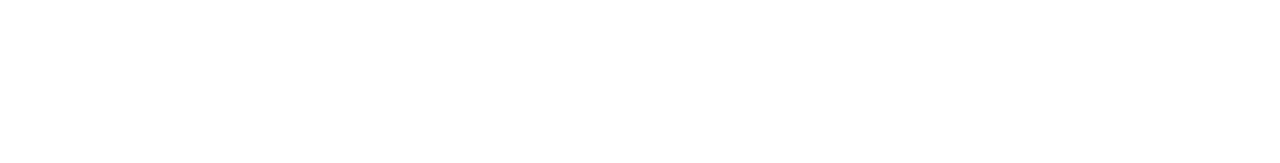
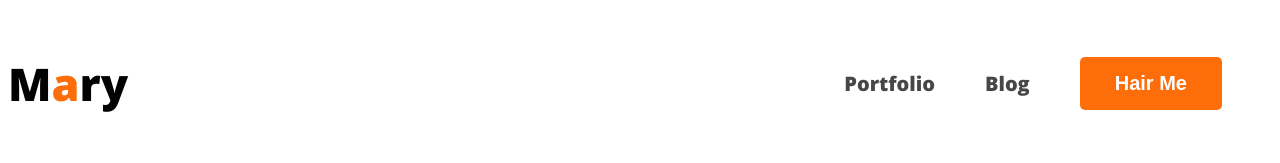
Before and after one commit to hameem03/web-developer-portfolio, a plain HTML site: page index.html in a window 1280 px wide. Drawn offline with nearby package versions, Linux system fonts and the light colour scheme.

Commit message:
add some nav

```diff
--- a/index.html
+++ b/index.html
@@ -4,10 +4,21 @@
     <meta charset="UTF-8">
     <meta name="viewport" content="width=device-width, initial-scale=1.0">
     <title>Web Developer Portfolio</title>
+    <link rel="preconnect" href="https://fonts.googleapis.com">
+    <link rel="preconnect" href="https://fonts.gstatic.com" crossorigin>
+    <link href="https://fonts.googleapis.com/css2?family=Open+Sans:ital,wght@0,800;1,400&display=swap" rel="stylesheet">
+    <link rel="stylesheet" href="styles/style.css">
 </head>
 <body>
     <header>
-
+        <nav>
+            <h3 class="nav-title">M<span class="text-primary">a</span>ry</h3>
+            <ul>
+                <li><a href="">Portfolio</a></li>
+                <li><a href="">Blog</a></li>
+                <li><button class="btn-primary">Hair Me</button></li>
+            </ul>
+        </nav>
     </header>
     <main>
 
--- a/styles/style.css
+++ b/styles/style.css
@@ -0,0 +1,45 @@
+body{
+    font-family: 'Open Sans', sans-serif;
+}
+nav{
+    display: flex;
+    justify-content: space-between;
+    align-items: center;
+}
+.nav-title{
+    font-size: 45px;
+    font-style: normal;
+    line-height: normal;
+    font-weight: 800px;
+    color: rgb(3, 3, 3);
+}
+.text-primary{
+    color: #FD6E0A;
+}
+nav > ul{
+    display: flex;
+    align-items: center;
+}
+nav li{
+    list-style: none;
+    margin-right: 50px;
+
+}
+nav a{
+    text-decoration: none;
+    color: #474747;
+    font-size: 20px;
+    font-style: normal;
+    font-weight: 200;
+
+}
+.btn-primary{
+    border-radius: 5px;
+    background-color: #FD6E0A;
+    padding: 15px 35px;
+    border: none;
+    font-size: 20px;
+    font-weight: 700;
+    color: white;
+
+}
```
